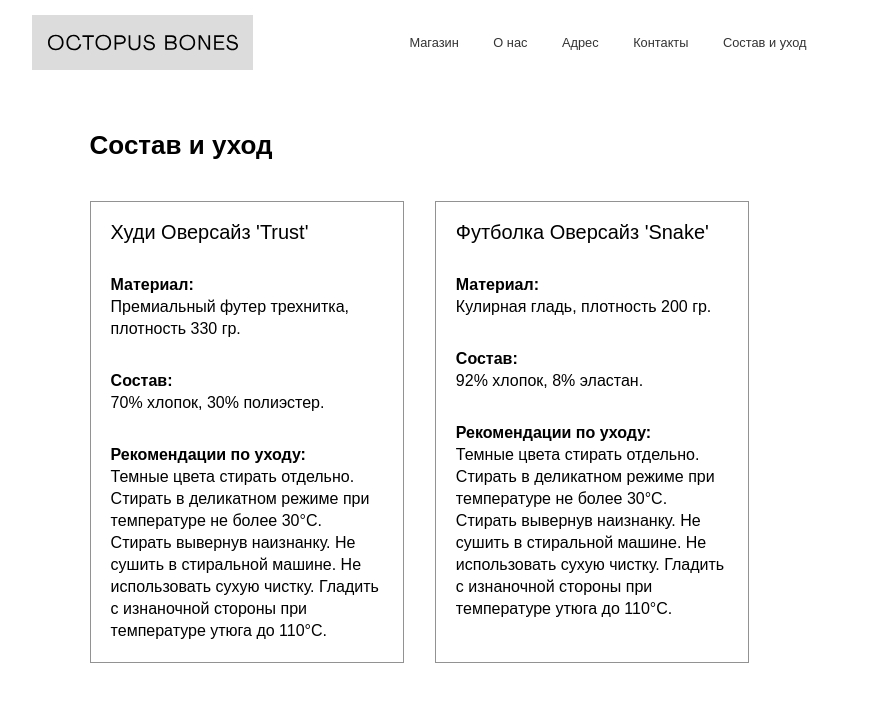
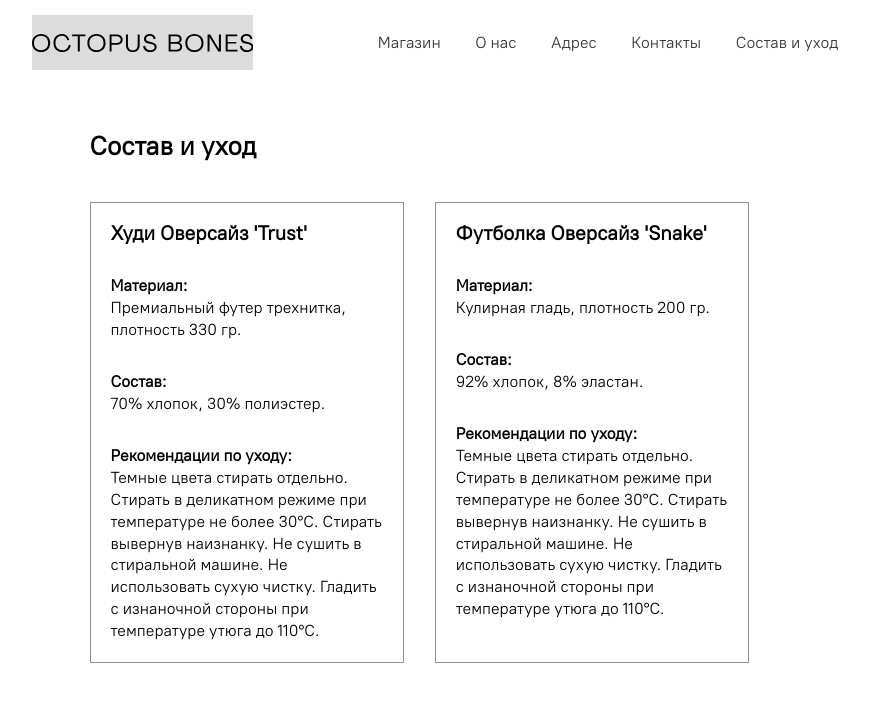
Before and after one commit to apant94/octopus-bones, a website built with webpack: page src/care.html in a window 1280 px wide. Shown: the whole page, without its empty margins (32-901 px from the left). Built offline with nearby package versions, Linux system fonts and the light colour scheme.

Commit message:
style: add styles to care and header

```diff
--- a/src/blocks/care/__card/care__card.css
+++ b/src/blocks/care/__card/care__card.css
@@ -4,8 +4,8 @@
   border: 0.5px solid #929292;
   display: flex;
   flex-direction: column;
-  gap: 30px;
+  gap: 2.34em;
   width: 30.3%;
-  padding: 20px;
+  padding: 1.56em;
   box-sizing: border-box;
 }
--- a/src/blocks/care/__info-text/care__info-text.css
+++ b/src/blocks/care/__info-text/care__info-text.css
@@ -1,7 +1,6 @@
 .care__info-text {
-  font-size: 16px;
-  font-style: normal;
+  font-size: 1.25em;
   font-weight: 400;
-  line-height: 22px;
+  line-height: 1.37;
   margin: 0;
 }
--- a/src/blocks/care/__info-title/care__info-title.css
+++ b/src/blocks/care/__info-title/care__info-title.css
@@ -1,6 +1,6 @@
 .care__info-title {
   margin: 0;
-  font-size: 16px;
+  font-size: 1.25em;
   font-weight: 700;
-  line-height: 1.38; /* 137.5% */
+  line-height: 1.38;
 }
--- a/src/blocks/care/__subtitle/care__subtitle.css
+++ b/src/blocks/care/__subtitle/care__subtitle.css
@@ -1,6 +1,6 @@
 .care__subtitle {
   font-size: 1.56em;
-  font-weight: 500;
+  font-weight: 700;
   line-height: 1.1;
   margin: 0;
   color: #000000;
--- a/src/blocks/header/__link/header__link.css
+++ b/src/blocks/header/__link/header__link.css
@@ -2,6 +2,7 @@
   color: #333333;
   text-decoration: none;
   cursor: pointer;
+  font-size: 1.25em;
 }
 
 .header__link:hover {
--- a/src/blocks/logo/logo.css
+++ b/src/blocks/logo/logo.css
@@ -1,11 +1,12 @@
 .logo {
-  min-height: 55px;
-  min-width: 221px;
+  min-height: 4.3em;
+  width: 17.3em;
   background-color: rgba(217, 217, 217, 0.9);
   display: flex;
   align-items: center;
   justify-content: center;
   cursor: pointer;
   position: absolute;
-  top: 15px;
+  left: 0;
+  top: 1.17em;
 }
--- a/src/blocks/page/page.css
+++ b/src/blocks/page/page.css
@@ -9,7 +9,7 @@
   margin: 0 auto;
   padding: 0;
   color: #000000;
-  font-family: 'Root UI', 'Arial', 'Helvetica', sans-serif;
+  font-family: 'PTRootUIWebVF', 'Arial', 'Helvetica', sans-serif;
   -moz-osx-font-smoothing: grayscale;
   -webkit-font-smoothing: antialiased;
   -webkit-text-size-adjust: 100%;
--- a/src/care.html
+++ b/src/care.html
@@ -13,11 +13,10 @@
   </head>
   <body class="root">
     <div class="page">
+      <header class="header">
         <a class="logo">
           <svg
             xmlns="http://www.w3.org/2000/svg"
-          width="190"
-          height="17"
             viewBox="0 0 190 17"
             fill="none"
           >
@@ -70,7 +69,6 @@
               fill="black"
             /></svg
         ></a>
-      <header class="header">
         <nav class="header__navigation">
           <a href="https://octopusbones.com/" class="header__link">Магазин</a>
           <a href="https://octopusbones.com/" class="header__link">О нас</a>
--- a/src/styles/index.css
+++ b/src/styles/index.css
@@ -1,4 +1,5 @@
 @import url(../vendor/normalize.css);
+@import url(../vendor/fonts/fonts.css);
 @import url(../blocks/page/page.css);
 @import url(../blocks/logo/logo.css);
 @import url(../blocks/header/header.css);
--- /dev/null
+++ b/src/vendor/fonts/fonts.css
@@ -0,0 +1,7 @@
+@font-face {
+  font-family: 'PTRootUIWebVF';
+  src: url('PT-Root-UI_VF.woff2') format('woff2'),
+    url('PT-Root-UI_VF.woff') format('woff');
+  font-weight: normal;
+  font-style: normal;
+}
```
Also changed, not shown: dist/care.html (deleted), dist/index.html (deleted), dist/main.css (deleted), dist/main.js (deleted), src/vendor/fonts/pt-root-ui_vf.woff (added), src/vendor/fonts/pt-root-ui_vf.woff2 (added). Lines whose indentation alone changed are shown as unchanged.
